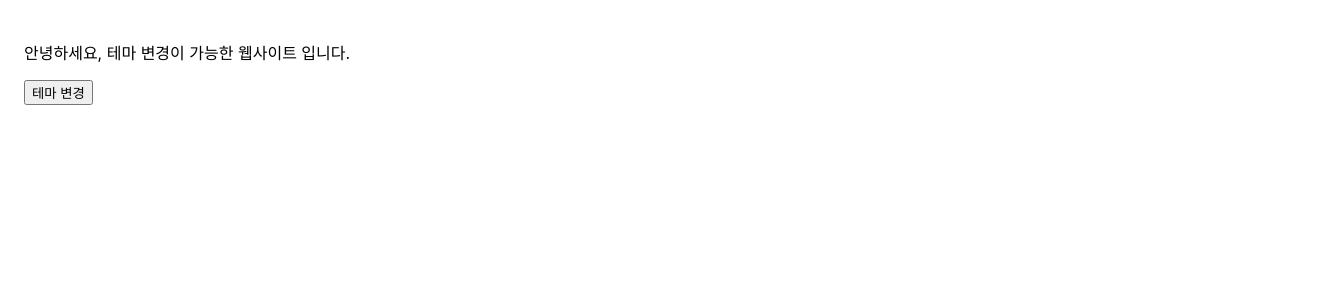
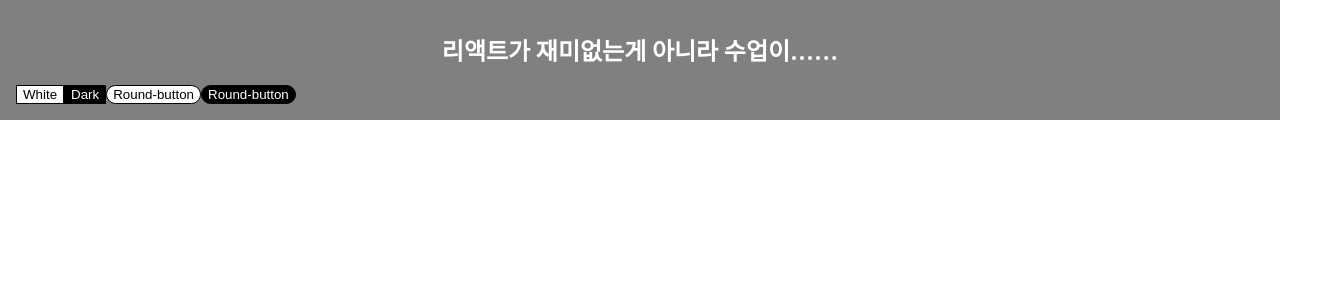
Before and after one commit to Hyoeun01/react-workspace, a React (Create React App) app in the folder my-app/: page / in a window 1280 px wide. Shown: the top 300 px of the page, 1328 px wide, since content can reach past the window. Built offline with nearby package versions, Linux system fonts and the light colour scheme.

Commit message:
css 공부중

```diff
--- a/my-app/package.json
+++ b/my-app/package.json
@@ -9,6 +9,7 @@
     "react": "^18.3.1",
     "react-dom": "^18.3.1",
     "react-scripts": "5.0.1",
+    "styled-components": "^6.1.11",
     "web-vitals": "^2.1.4"
   },
   "scripts": {
--- /dev/null
+++ b/my-app/src/chapter15/MainPage1.jsx
@@ -0,0 +1,34 @@
+import React from "react";
+import styled from "styled-components";
+
+const Wrapper = styled.div`
+    padding : 1em;
+    background : grey;`;
+
+const Title = styled.h1`
+    font-size: 1.5em;
+    color : white;
+    text-align:center;`;
+
+const Button = styled.button`
+    color : ${ props => props.dark ? "white" : "black"};
+    background : ${ props => props.dark ? "black" : "white"};
+    border : 1px solid black; `;
+
+const RoundedButton = styled(Button)`
+    border-radius :  16px ; `;
+function MainPage1(props){
+    return (
+        <Wrapper>
+            <Title> 리액트가 재미없는게 아니라 수업이...... </Title>
+            <Button>White</Button>
+            <Button dark>Dark</Button>
+
+            <RoundedButton>Round-button</RoundedButton>
+            <RoundedButton dark>Round-button</RoundedButton>
+        </Wrapper>
+
+    );
+}
+
+export default MainPage1;
--- a/my-app/src/index.js
+++ b/my-app/src/index.js
@@ -38,6 +38,7 @@ import Calculator from './chapter12/Calculator';
 import WelcomeDialog from './chapter13/WelcomeDialog';
 import ProfileCard from './chapter13/ProfileCard';
 import DarkOrLight from './chapter14/DarkOrLight';
+import MainPage1 from './chapter15/MainPage1';
 
 
 
@@ -79,7 +80,9 @@ const root = ReactDOM.createRoot(document.getElementById('root'));
       {/* <Calculator /> */}
       {/* <WelcomeDialog /> */}
       {/* <ProfileCard /> */}
-      <DarkOrLight />
+      {/* <DarkOrLight /> */}
+      <MainPage1 />
+
     </React.StrictMode>
   );
   //  },1000);
```
Also changed, not shown: 1 other file (tests, documents, lock files or other folders).
